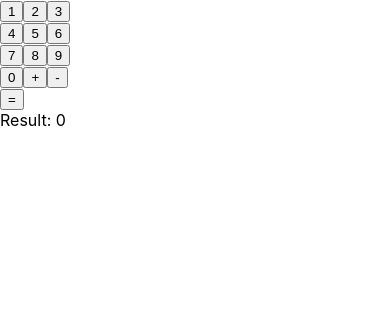
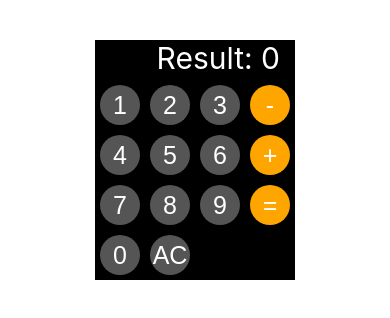
Before and after one commit to SyuseiKudo/react-calculator, a React (Create React App) app: page / in a window 390 px wide. Shown: the top 318 px of the page. Built offline with nearby package versions, Linux system fonts and the light colour scheme.

Commit message:
・CSSを追加し、画面表示がiPhoneっぽくなるように修正 ・resetボタンの追加 ・演算子ボタンを「Operator.js」に集約

```diff
--- /dev/null
+++ b/src/CalculatorContainer.css
@@ -0,0 +1,62 @@
+#root {
+    width: 200px;
+    margin: 40px auto;
+}
+
+.result{
+    height: 40px;
+    background: black;
+}
+
+.resultValue{
+    text-align: end;
+    height: 100%;
+    font-size: 30px;
+    color: white;
+    padding-right: 15px;
+}
+
+.wrapper{
+    display: flex;
+    justify-content: center;
+    background: black;
+}
+
+button {
+    border-radius: 50%;
+    width: 40px;
+    height: 40px;
+    margin: 5px;
+    background: #555555;
+    border: none;
+    color: white;
+    font-size: 25px;
+    padding: 0;
+  }
+
+
+  button:hover {
+    background: #999999;
+  }
+
+  button:focus {
+    outline: none;
+  }
+
+  .operator button {
+    background: orange;
+  }
+
+  .operator button:hover{
+    background: #FFC7AF;
+  }
+
+  .operator button:focus {
+    background: white;
+    color: orange;
+  }
+
+  .operator {
+    display: flex;
+    flex-direction: column;
+  }
--- a/src/actions/index.js
+++ b/src/actions/index.js
@@ -22,3 +22,8 @@ export const onMinusClick = () => ({
 export const onEqualClick = () => ({
   type: actionTypes.EQUAL,
 });
+
+// ACボタンをクリックしたときに使うAction
+export const onClearClick = () => ({
+  type: actionTypes.CLEAR,
+});
--- a/src/components/EqualBtn.js
+++ /dev/null
@@ -1,12 +0,0 @@
-import React from 'react';
-import PropTypes from 'prop-types';
-
-const EqualBtn = ({ onClick }) => (
-    <button onClick={ onClick }>=</button>
-  );
-
-  EqualBtn.propTypes = {
-    onClick: PropTypes.func.isRequired,
-  };
-
-export default EqualBtn;
--- a/src/components/MinusBtn.js
+++ /dev/null
@@ -1,12 +0,0 @@
-import React from  'react';
-import PropTypes from 'prop-types';
-
-const MinusBtn = ({ onClick }) => (
-    <button onClick={ onClick }>-</button>
-  );
-
-  MinusBtn.propTypes = {
-    onClick: PropTypes.func.isRequired,
-  };
-
-export default MinusBtn;
--- /dev/null
+++ b/src/components/OperatorBtn.js
@@ -0,0 +1,11 @@
+import React from 'react';
+import PropTypes from 'prop-types';
+
+const OperatorBtn = ({ o,onClick }) => (
+    <button onClick={ onClick }>{o}</button>
+  );
+
+  OperatorBtn.propTypes = {
+    onClick: PropTypes.func.isRequired,
+  };
+  export default OperatorBtn;
--- a/src/components/PlusBtn.js
+++ /dev/null
@@ -1,12 +0,0 @@
-import React from  'react';
-import PropTypes from 'prop-types';
-
-const PlusBtn = ({ onClick }) => (
-    <button onClick={ onClick }>+</button>
-  );
-
-  PlusBtn.propTypes = {
-    onClick: PropTypes.func.isRequired,
-  };
-
-export default PlusBtn;
--- a/src/components/Result.js
+++ b/src/components/Result.js
@@ -1,7 +1,7 @@
 import React from 'react';
 
 const Result = ({ result }) => (
-    <div>
+    <div className='resultValue'>
       Result: <span>{result}</span>
     </div>
   );
--- a/src/containers/CalculatorContainer.js
+++ b/src/containers/CalculatorContainer.js
@@ -1,12 +1,10 @@
 import React, { Component } from 'react';
 import { connect } from 'react-redux';
-import { bindActionCreators } from 'redux';
-
+import { bindActionCreators } from 'redux'
+import '../CalculatorContainer.css'
 import * as actions from '../actions';
 import NumBtn from '../components/NumBtn';
-import PlusBtn from '../components/PlusBtn';
-import MinusBtn from '../components/MinusBtn';
-import EqualBtn from '../components/EqualBtn';
+import OperatorBtn from '../components/OperatorBtn';
 import Result from '../components/Result';
 
 
@@ -15,34 +13,41 @@ class CalculatorContainer extends Component {
         //this.prop:indexjsから渡されたstoreの値が記載
         const { calculator, actions } = this.props;
         return (
-            <div>
-                <div>
+            <React.Fragment>
+            <div className='result'>
+                <Result result={calculator.showingResult ? calculator.resultValue : calculator.inputValue} />
+            </div>
+             <div className='wrapper'>
+                <div className='number'>
+                    <div className = 'numUpper'>
                         <NumBtn n={1} onClick = {() => actions.onNumClick(1)}/>
                         <NumBtn n={2} onClick = {() => actions.onNumClick(2)}/>
                         <NumBtn n={3} onClick = {() => actions.onNumClick(3)}/>
                     </div>
-                <div>
+                    <div className='numMiddle'>
                         <NumBtn n={4} onClick = {() => actions.onNumClick(4)}/>
                         <NumBtn n={5} onClick = {() => actions.onNumClick(5)}/>
                         <NumBtn n={6} onClick = {() => actions.onNumClick(6)}/>
                     </div>
-                <div>
+                    <div className='numLower'>
                         <NumBtn n={7} onClick = {() => actions.onNumClick(7)}/>
                         <NumBtn n={8} onClick = {() => actions.onNumClick(8)}/>
                         <NumBtn n={9} onClick = {() => actions.onNumClick(9)}/>
                     </div>
-                <div>
+                    <div className='zero'>
                         <NumBtn n={0} onClick = {() => actions.onNumClick(0)}/>
-                <PlusBtn onClick={actions.onPlusClick} />
-                <MinusBtn onClick={actions.onMinusClick} />
-                </div>
-                <div>
-                <EqualBtn onClick={actions.onEqualClick} />
-                </div>
-            <div>
-            <Result result={calculator.showingResult ? calculator.resultValue : calculator.inputValue} />
+                        <span className="allClear">
+                            <OperatorBtn o={'AC'} onClick={() => actions.onClearClick()} />
+                        </span>
                     </div>
                 </div>
+                <div className="operator">
+                    <OperatorBtn o={'-'} onClick={() => actions.onMinusClick()} />
+                    <OperatorBtn o={'+'} onClick={() => actions.onPlusClick()} />
+                    <OperatorBtn o={'='} onClick={() => actions.onEqualClick()} />
+                </div>
+            </div>
+            </React.Fragment>
         );
     }
 }
--- a/src/index.js
+++ b/src/index.js
@@ -6,9 +6,10 @@ import reducer from './reducers'
 import CalculatorContainer from './containers/CalculatorContainer';
 import reportWebVitals from './reportWebVitals';
 import { createStore } from 'redux';
-
+// storeを生成する。
 const store = createStore(reducer);
 const root = ReactDOM.createRoot(document.getElementById('root'));
+// storeをprops経由でCalcに渡す。以降は芋蔓式でstoreを渡していく
 root.render(
   <React.StrictMode>
     <Provider store = {store}>
--- a/src/reducers/calculator.js
+++ b/src/reducers/calculator.js
@@ -85,6 +85,14 @@ const initialAppState = {
                 default:
                     return state;
             }
+    } else if(action.type === actionTypes.CLEAR) {
+      return {
+        inputValue: 0,
+        operator: '',
+        calculate: false,
+        resultValue: 0,
+        showingResult: false,
+      };
     } else {
         return state;
     }
--- a/src/utils/actionTypes.js
+++ b/src/utils/actionTypes.js
@@ -3,3 +3,4 @@ export const INPUT_NUMBER = 'INPUT_NUMBER';
 export const PLUS = 'PLUS';
 export const MINUS = 'MINUS';
 export const EQUAL = 'EQUAL';
+export const CLEAR = 'CLEAR';
```
Lines whose indentation alone changed are shown as unchanged.
